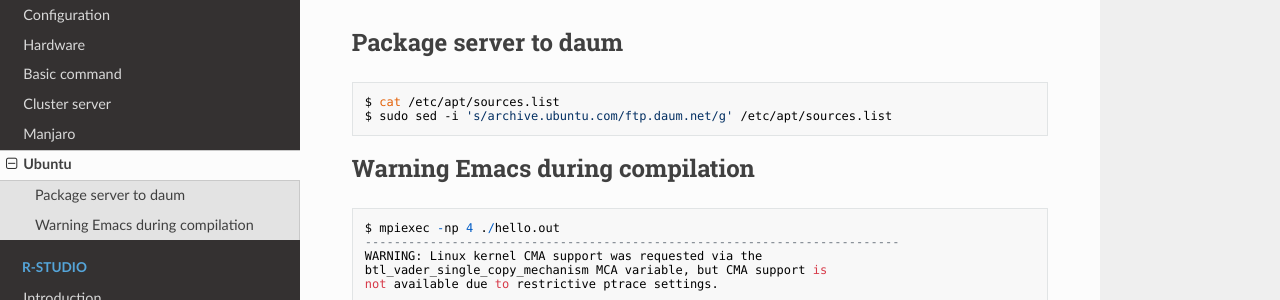
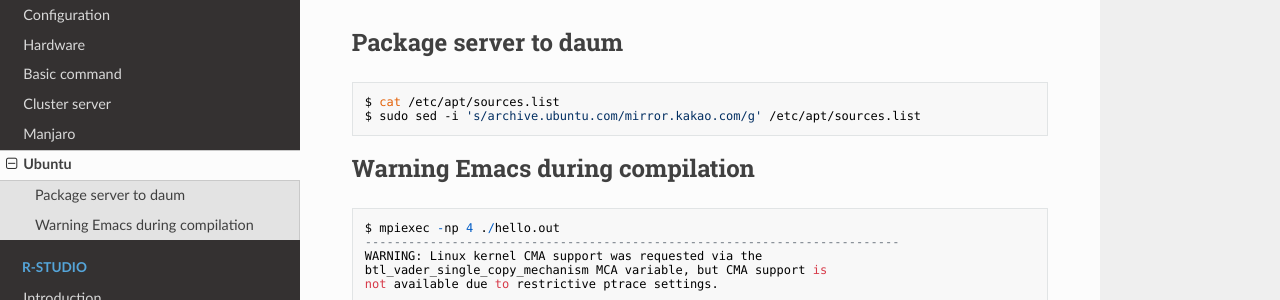
Before and after one commit to WonyoungCho/LINUX, an MkDocs documentation site: the page built from docs/ubuntu_conf.md, in a window 1280 px wide. Shown: the part 134-434 px from the top of the page. Built offline with MkDocs 1.6.1, drawn with Linux system fonts in a browser that asks for light colours; nearby versions of some CDN libraries; old or Windows-style settings are respelled for this version of MkDocs.

Commit message:
Update ubuntu_conf.md

````diff
--- a/docs/ubuntu_conf.md
+++ b/docs/ubuntu_conf.md
@@ -4,7 +4,7 @@
 
 ```sh
 $ cat /etc/apt/sources.list
-$ sudo sed -i 's/archive.ubuntu.com/ftp.daum.net/g' /etc/apt/sources.list
+$ sudo sed -i 's/archive.ubuntu.com/mirror.kakao.com/g' /etc/apt/sources.list
 ```
 
 ## Warning Emacs during compilation
````
